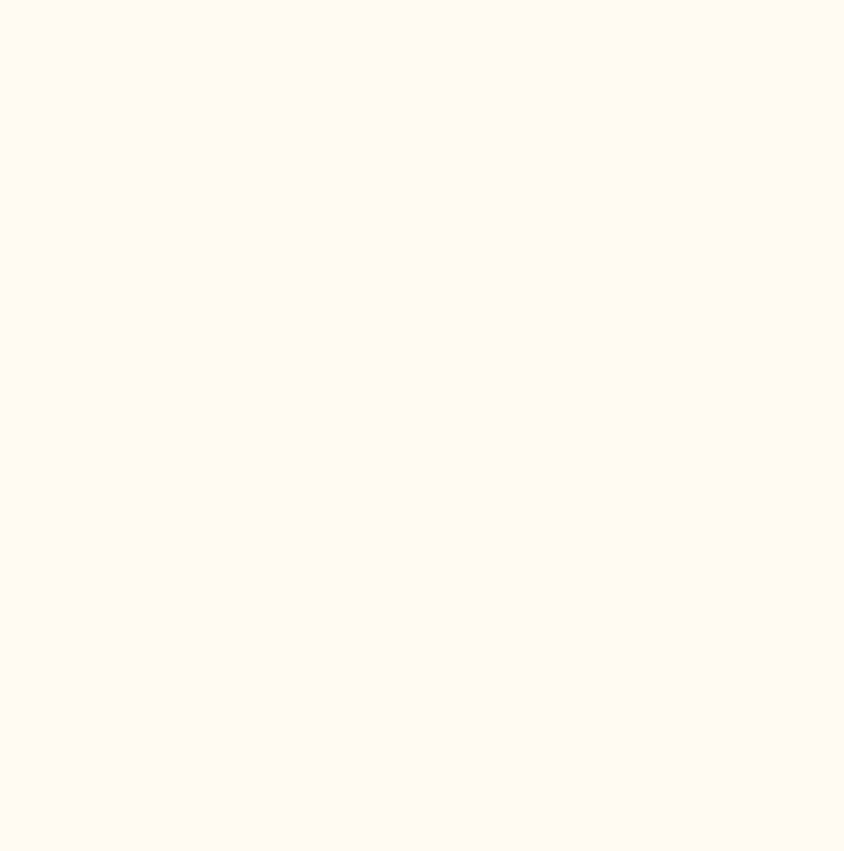
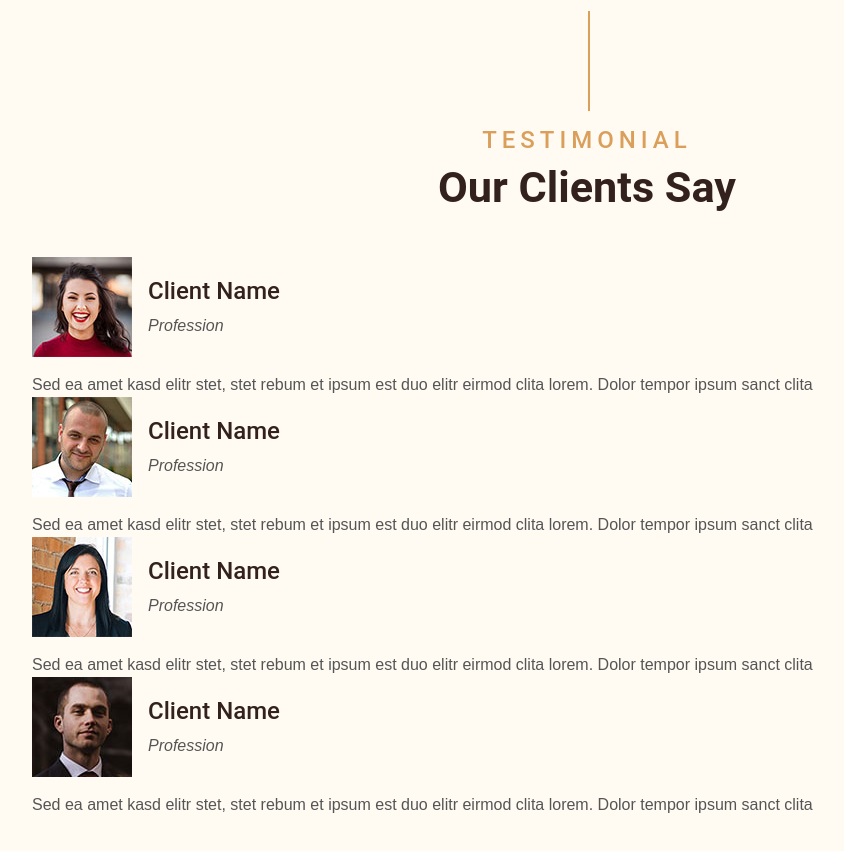
Before and after one commit to erfan-ne/CoffeShop, a Next.js app: page / in a window 1280 px wide. Shown: the part 4720-5571 px from the top of the page, without its empty margins (53-897 px from the left). Before the commit the page ends 4683 px from the top, so only its background shows below. Built offline with nearby package versions, Linux system fonts and the light colour scheme.

Commit message:
update TestimonialItem component

```diff
--- a/components/modules/TestimonialItem/TetimonialItem.js
+++ b/components/modules/TestimonialItem/TetimonialItem.js
@@ -6,13 +6,12 @@ function TetimonialItem({img, name, profession, text}) {
       <div class="d-flex align-items-center mb-3">
         <img class="img-fluid" src={img} alt="" />
         <div class="ml-3">
-          <h4>Client Name</h4>
-          <i>Profession</i>
+          <h4>{name}</h4>
+          <i>{profession}</i>
         </div>
       </div>
       <p class="m-0">
-        Sed ea amet kasd elitr stet, stet rebum et ipsum est duo elitr eirmod
-        clita lorem. Dolor tempor ipsum sanct clita
+        {text}
       </p>
     </div>
   );
--- a/components/templates/Home/Testimonial.js
+++ b/components/templates/Home/Testimonial.js
@@ -1,61 +1,57 @@
-import React from 'react'
+import React from "react";
+import TetimonialItem from "@/components/modules/TestimonialItem/TetimonialItem";
 
 function Testimonial() {
   return (
     <div class="container-fluid py-5">
       <div class="container">
         <div class="section-title">
-                <h4 class="text-primary text-uppercase" style="letter-spacing: 5px;">Testimonial</h4>
+          <h4
+            class="text-primary text-uppercase"
+            style={{ letterSpacing: "5px" }}
+          >
+            Testimonial
+          </h4>
           <h1 class="display-4">Our Clients Say</h1>
         </div>
 
         <div class="owl-carousel testimonial-carousel">
-
-                <div class="testimonial-item">
-                    <div class="d-flex align-items-center mb-3">
-                        <img class="img-fluid" src="img/testimonial-1.jpg" alt=""/>
-                        <div class="ml-3">
-                            <h4>Client Name</h4>
-                            <i>Profession</i>
-                        </div>
-                    </div>
-                    <p class="m-0">Sed ea amet kasd elitr stet, stet rebum et ipsum est duo elitr eirmod clita lorem. Dolor tempor ipsum sanct clita</p>
-                </div>
-
-                <div class="testimonial-item">
-                    <div class="d-flex align-items-center mb-3">
-                        <img class="img-fluid" src="img/testimonial-2.jpg" alt=""/>
-                        <div class="ml-3">
-                            <h4>Client Name</h4>
-                            <i>Profession</i>
-                        </div>
-                    </div>
-                    <p class="m-0">Sed ea amet kasd elitr stet, stet rebum et ipsum est duo elitr eirmod clita lorem. Dolor tempor ipsum sanct clita</p>
-                </div>
-                <div class="testimonial-item">
-                    <div class="d-flex align-items-center mb-3">
-                        <img class="img-fluid" src="img/testimonial-3.jpg" alt=""/>
-                        <div class="ml-3">
-                            <h4>Client Name</h4>
-                            <i>Profession</i>
-                        </div>
-                    </div>
-                    <p class="m-0">Sed ea amet kasd elitr stet, stet rebum et ipsum est duo elitr eirmod clita lorem. Dolor tempor ipsum sanct clita</p>
-                </div>
-                <div class="testimonial-item">
-                    <div class="d-flex align-items-center mb-3">
-                        <img class="img-fluid" src="img/testimonial-4.jpg" alt=""/>
-                        <div class="ml-3">
-                            <h4>Client Name</h4>
-                            <i>Profession</i>
-                        </div>
-                    </div>
-                    <p class="m-0">Sed ea amet kasd elitr stet, stet rebum et ipsum est duo elitr eirmod clita lorem. Dolor tempor ipsum sanct clita</p>
+          <TetimonialItem
+            img={"images/testimonial-1.jpg"}
+            name={"Client Name"}
+            profession={"Profession"}
+            text={
+              "Sed ea amet kasd elitr stet, stet rebum et ipsum est duo elitr eirmod clita lorem. Dolor tempor ipsum sanct clita"
+            }
+          />
+          <TetimonialItem
+            img={"images/testimonial-2.jpg"}
+            name={"Client Name"}
+            profession={"Profession"}
+            text={
+              "Sed ea amet kasd elitr stet, stet rebum et ipsum est duo elitr eirmod clita lorem. Dolor tempor ipsum sanct clita"
+            }
+          />
+          <TetimonialItem
+            img={"images/testimonial-3.jpg"}
+            name={"Client Name"}
+            profession={"Profession"}
+            text={
+              "Sed ea amet kasd elitr stet, stet rebum et ipsum est duo elitr eirmod clita lorem. Dolor tempor ipsum sanct clita"
+            }
+          />
+          <TetimonialItem
+            img={"images/testimonial-4.jpg"}
+            name={"Client Name"}
+            profession={"Profession"}
+            text={
+              "Sed ea amet kasd elitr stet, stet rebum et ipsum est duo elitr eirmod clita lorem. Dolor tempor ipsum sanct clita"
+            }
+          />
         </div>
       </div>
     </div>
-    </div>
-  )
+  );
 }
 
-export default Testimonial
+export default Testimonial;
--- a/pages/_app.js
+++ b/pages/_app.js
@@ -1,4 +1,5 @@
 import Navbar from "@/components/modules/Navbar/Navbar";
+import PageFooter from "@/components/modules/PageFooter/PageFooter";
 import "@/styles/globals.css";
 
 export default function App({ Component, pageProps }) {
@@ -6,6 +7,7 @@ export default function App({ Component, pageProps }) {
     <>
     <Navbar/>
     <Component {...pageProps} />
+    <PageFooter/>
     </>
   )
 }
--- a/pages/index.js
+++ b/pages/index.js
@@ -5,6 +5,7 @@ import Services from "@/components/templates/Home/Services";
 import Offer from "@/components/templates/Home/Offer";
 import Menu from "@/components/templates/Home/Menu";
 import Reservation from "@/components/templates/Home/Reservation";
+import Testimonial from "@/components/templates/Home/Testimonial";
 
 function Home() {
   return (
@@ -15,6 +16,7 @@ function Home() {
       <Offer/>
       <Menu/>
       <Reservation/>
+      <Testimonial />
     </>
   );
 }
```
Also changed, not shown: components/modules/PageFooter/PageFooter.js (deleted, +0 -9 lines). Lines whose indentation alone changed are shown as unchanged.
